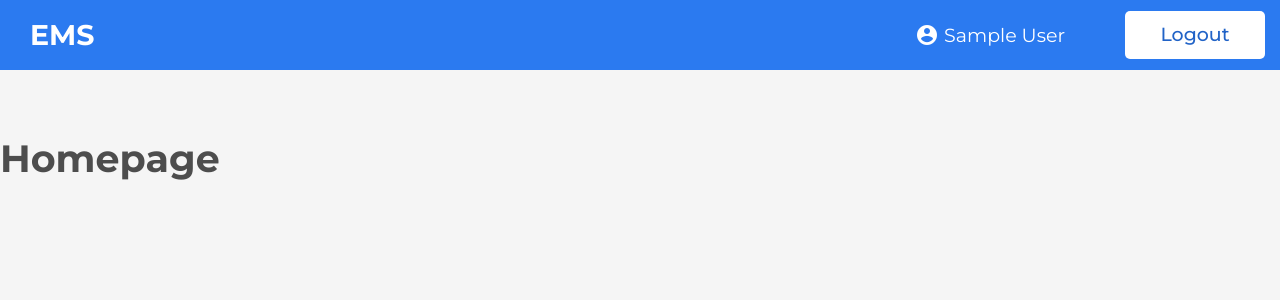
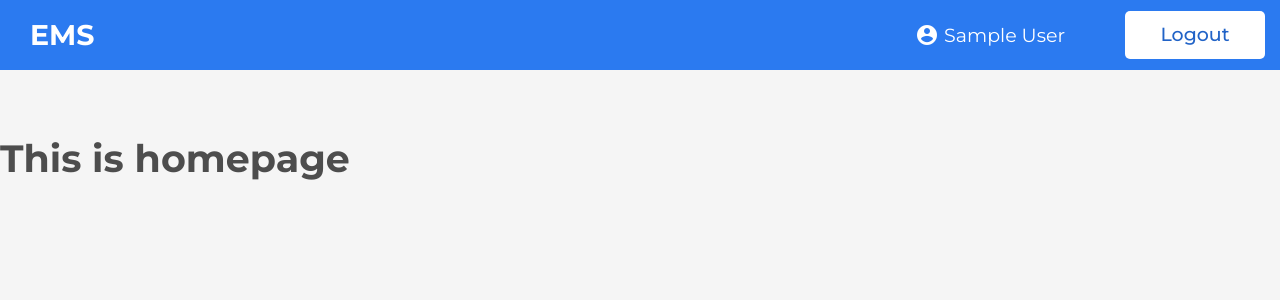
Before and after one commit to jaqb8/EMS-frontend, a Vue app: page / in a window 1280 px wide. Shown: the top 300 px of the page. Built offline with nearby package versions, Linux system fonts and the light colour scheme; no server answers; sample sign-in values are in the browser's storage.

Commit message:
Deploy test

```diff
--- a/src/views/HomeView.vue
+++ b/src/views/HomeView.vue
@@ -1,6 +1,6 @@
 <template>
   <div class="home">
-    <h1>Homepage</h1>
+    <h1>This is homepage</h1>
   </div>
 </template>
 
```
